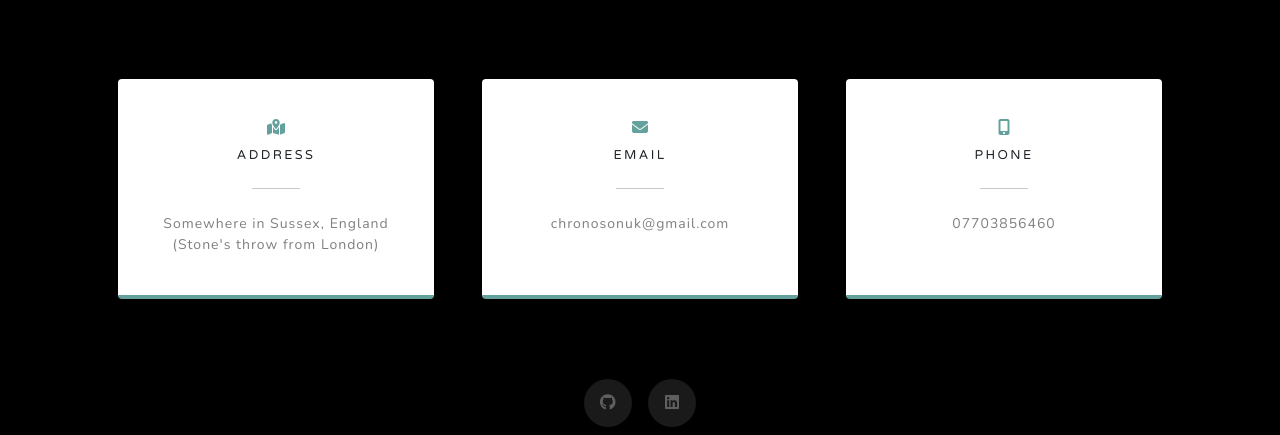
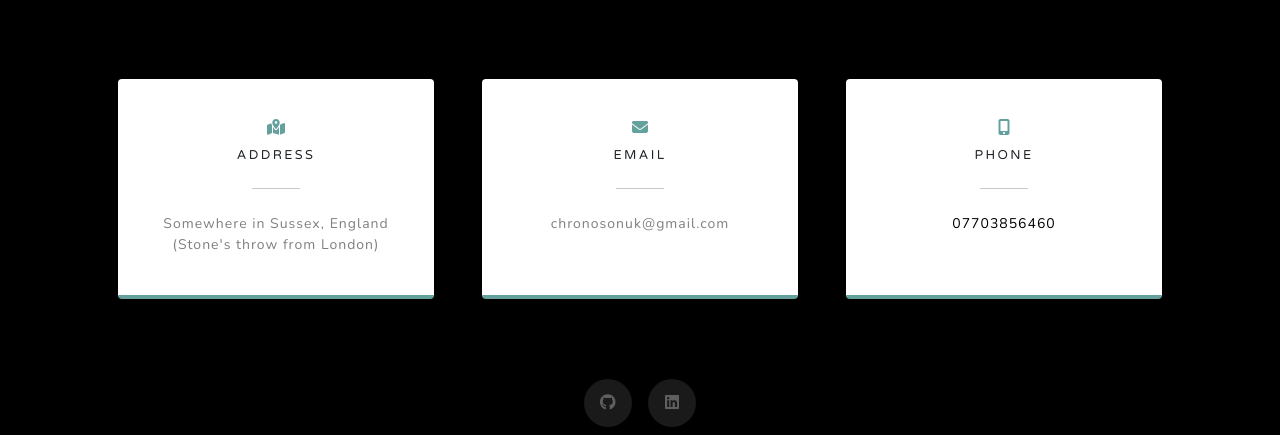
Before and after one commit to Michalous/personal_portfolio, a Django app: template portfolio/templates/portfolio/index.html in a window 1280 px wide. Shown: the part 6065-6500 px from the top of the page. Run offline with Django 3.2, Linux system fonts and the light colour scheme; the template is opened without the code that fills it, so the values that code supplies are empty; some libraries are stand-ins or nearby versions.

Commit message:
phone color changed

```diff
--- a/portfolio/templates/portfolio/index.html
+++ b/portfolio/templates/portfolio/index.html
@@ -436,7 +436,7 @@
                                 <i class="fas fa-mobile-alt text-primary mb-2"></i>
                                 <h4 class="text-uppercase m-0">Phone</h4>
                                 <hr class="my-4 mx-auto" />
-                                <div class="small text-black-50" style="text-decoration: none;">07703856460</div>
+                                <div class="small" style="color: black; text-decoration: none;">07703856460</div>
                             </div>
                         </div>
                     </div>
```
